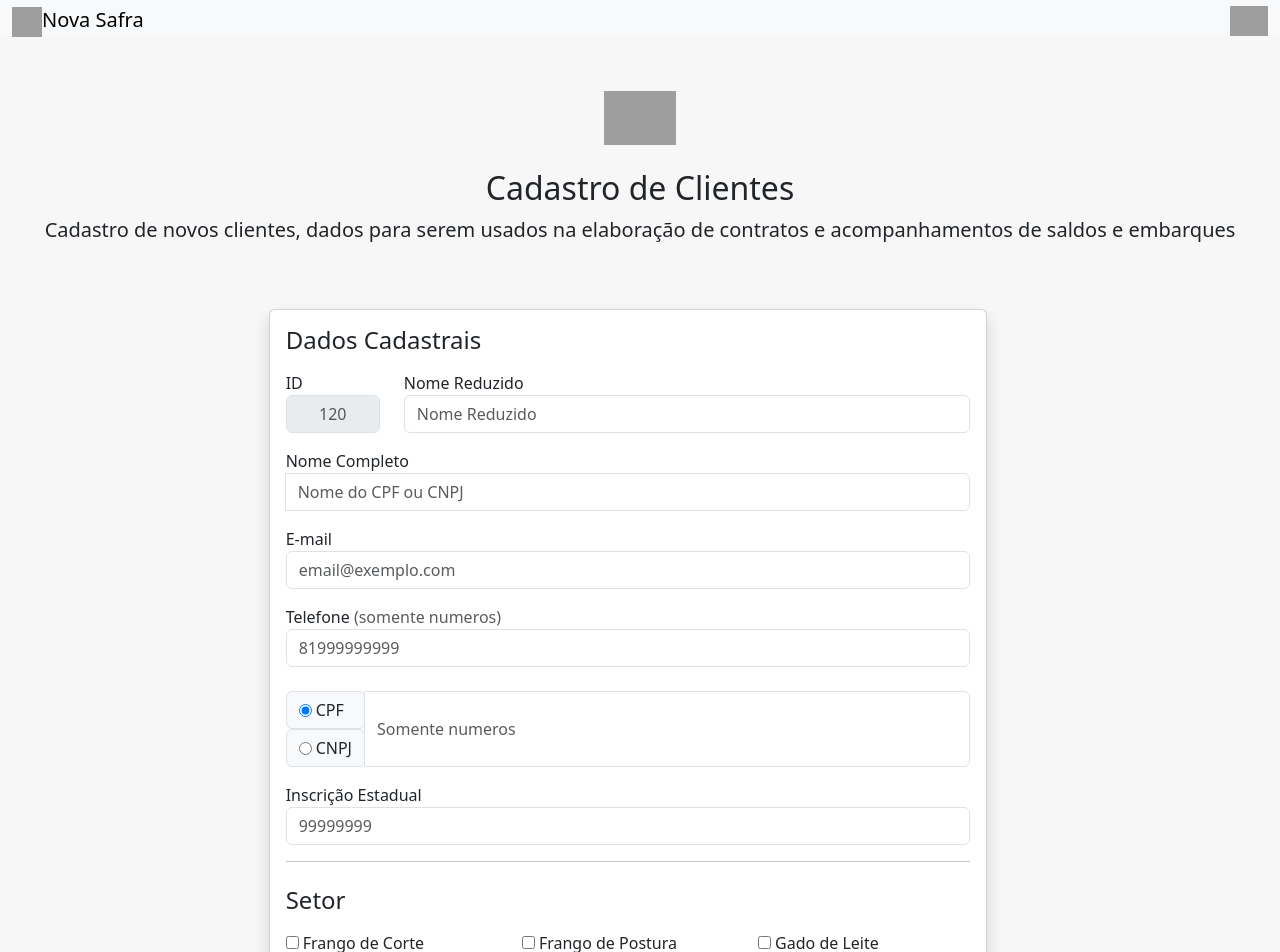
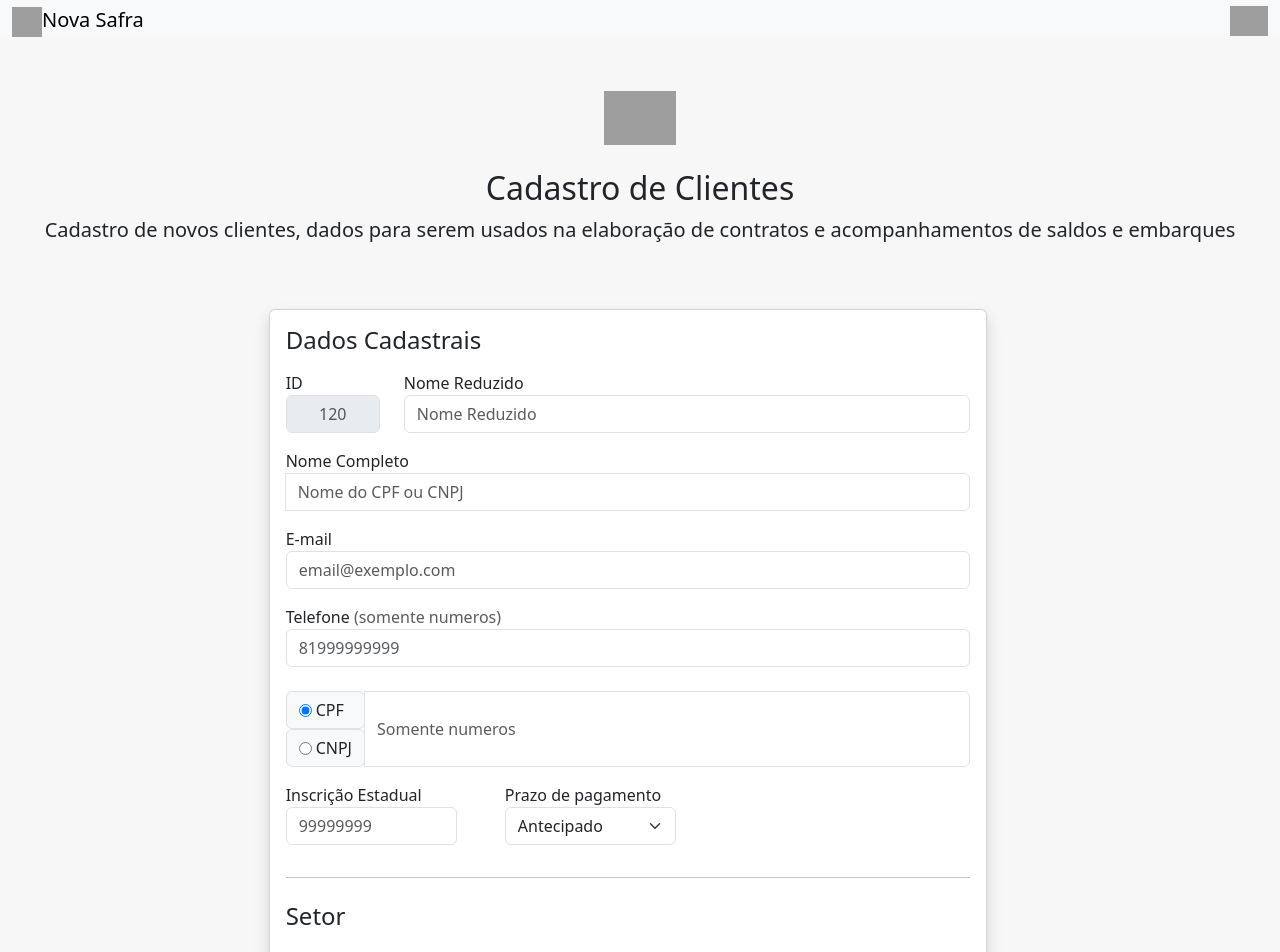
Before and after one commit to Marcio-SouzaJr/NSReact, a React (Create React App) app: page /clientes in a window 1280 px wide. Shown: the top 952 px of the page. Built offline with nearby package versions, Linux system fonts and the light colour scheme; grey boxes are pictures that could not be loaded.

Commit message:
Saldo's page filters fixed

```diff
--- a/src/pages/Clientes/index.js
+++ b/src/pages/Clientes/index.js
@@ -124,7 +124,8 @@ const Clientes = () => {
                   placeholder="Somente numeros"
                 />
               </div>
-              <div className="mb-3">
+              <div className="d-flex">
+                <div className=" col-md-3 mb-3 me-5">
                   <label for="Inscricao">Inscrição Estadual</label>
                   <input
                     type="text"
@@ -132,8 +133,21 @@ const Clientes = () => {
                     id="Inscricao"
                     placeholder="99999999"
                   />
-                <div className="invalid-feedback">
-                  Inscricao estadual invalida.
+                </div>
+                <div className=" col-md-3 mb-3">
+                  <label for="prazo">Prazo de pagamento</label>
+                  <select
+                    class="form-select"
+                  >
+                    <option selected>Antecipado</option>
+                    <option value="7">7 dias</option>
+                    <option value="15">15 dias</option>
+                    <option value="21">21 dias</option>
+                    <option value="25">25 dias</option>
+                    <option value="28">28 dias</option>
+                    <option value="21, 25 e 28">21, 25 e 28 dias</option>
+
+                  </select>
                 </div>
               </div>
               <hr className="mb-4" />
--- a/src/pages/Saldos/index.js
+++ b/src/pages/Saldos/index.js
@@ -2,7 +2,7 @@ import Navbar from "../../components/Navbar";
 import { cliente } from "../../mocks/cliente";
 import { produto } from "../../mocks/produto";
 import { contrato } from "../../mocks/contrato";
-import { sortObjects, getSum, filterByName } from "../../utils";
+import { sortObjects, getSum, filtrarContratos } from "../../utils";
 import { useState } from "react";
 import { useEffect } from "react";
 
@@ -10,8 +10,14 @@ const Saldos = () => {
   const clientes = [];
   const produtos = [];
   const contratos = [];
-  const [nomeFiltrado, setNomeFiltrado] = useState(clientes);
+  const [nomeFiltrado, setNomeFiltrado] = useState("");
   const [contratosFiltrados, setContratosFiltrados] = useState(contratos);
+  const [produtoFiltrado, setProdutoFiltrado] = useState("")
+
+
+  contrato.map((contrato) => {
+    return contratos.push(contrato);
+  });
 
   cliente.map((cliente) => {
     return clientes.push(cliente.nomeReduzido);
@@ -21,17 +27,16 @@ const Saldos = () => {
     return produtos.push(produto.nomeProduto);
   });
 
-  contrato.map((contrato) => {
-    return contratos.push(contrato);
-  });
   const totais = getSum(contratosFiltrados);
 
+
   useEffect(() => {
-    const filtrados = filterByName(nomeFiltrado, contratos);
+    const filtrados = filtrarContratos(nomeFiltrado, contratos, produtoFiltrado);
     setContratosFiltrados(filtrados);
-  }, [nomeFiltrado]);
+  }, [nomeFiltrado, produtoFiltrado]);
 
-  console.log(contratosFiltrados)
+
+
 
   return (
     <>
@@ -56,7 +61,7 @@ const Saldos = () => {
         <div className="col-6">
           <select
             className="form-select"
-            onChange={(e) => console.log(e.target.value)}
+            onChange={(e) => setProdutoFiltrado(e.target.value)}
           >
             <option value={""}>Filtrar por produto</option>
             {produtos.sort()?.map((produtos, index) => {
@@ -99,30 +104,30 @@ const Saldos = () => {
           </tbody>
         </table>
       </div>
-      <div className="d-flex justify-content-around">
-        <div className="card border-2 col-lg-2">
+      <div className="d-flex justify-content-around mb-3">
+        <div className="card border-2 col-xm-6 col-lg-2">
           <div className="card-body">
             <h5 className="card-title">{`Total Farelo de Soja:  ${
               totais[0] + totais[1] + totais[2]
             }T `}</h5>
           </div>
         </div>
-        <div className="card border-2 col-lg-2">
+        <div className="card border-2 col-xm-6 col-lg-2">
           <div className="card-body">
             <h5 className="card-title">{`Total Farelo de Soja 45%: ${totais[0]}T `}</h5>
           </div>
         </div>
-        <div className="card border-2 col-lg-2">
+        <div className="card border-2 col-xm-6 col-lg-2">
           <div className="card-body">
             <h5 className="card-title">{`Total Farelo de Soja 46%:  ${totais[1]}T `}</h5>
           </div>
         </div>
-        <div className="card border-2 col-lg-2">
+        <div className="card border-2 col-xm-6 col-lg-2">
           <div className="card-body">
             <h5 className="card-title">{`Total Farelo de Soja Ensacado:  ${totais[2]}T `}</h5>
           </div>
         </div>
-        <div className="card border-2 col-lg-2">
+        <div className="card border-2 col-xm-6 col-lg-2">
           <div className="card-body">
             <h5 className="card-title">{`Total Casca:  ${totais[3]}T `}</h5>
           </div>
--- a/src/pages/vendas/index.js
+++ b/src/pages/vendas/index.js
@@ -42,7 +42,6 @@ const Vendas = () => {
                     <option selected>Selecionar Fabrica</option>
                     <option value="1">Oleoplan Nordeste</option>
                     <option value="2">Cargill Barreiras</option>
-                    <option value="3">Cargil Rio Verde</option>
                   </select>
                 </div>
                 <div className="w-25 mb-3">
--- a/src/utils/index.js
+++ b/src/utils/index.js
@@ -31,7 +31,7 @@ export const getSum = (array) => {
   return [sum45, sum46, sumEnsacado, sumCasca];
 };
 
-export const filterByName = (nome, contrato) => {
+export const filtrarContratos = (nome, contrato, produto) => {
   let contratos = [];
   if (nome === "") {
     contrato.map((contrato) => {
@@ -44,6 +44,16 @@ export const filterByName = (nome, contrato) => {
       }
     });
   }
+  contratos = contratos.filter((contrato) => {
+    if (produto === ""){
+      return contrato
+    }
+    else {
+      if (contrato.produto === produto) {
+        return contrato
+      }
+    }
+  })
 
   return contratos;
 };
```
Lines whose indentation alone changed are shown as unchanged.
